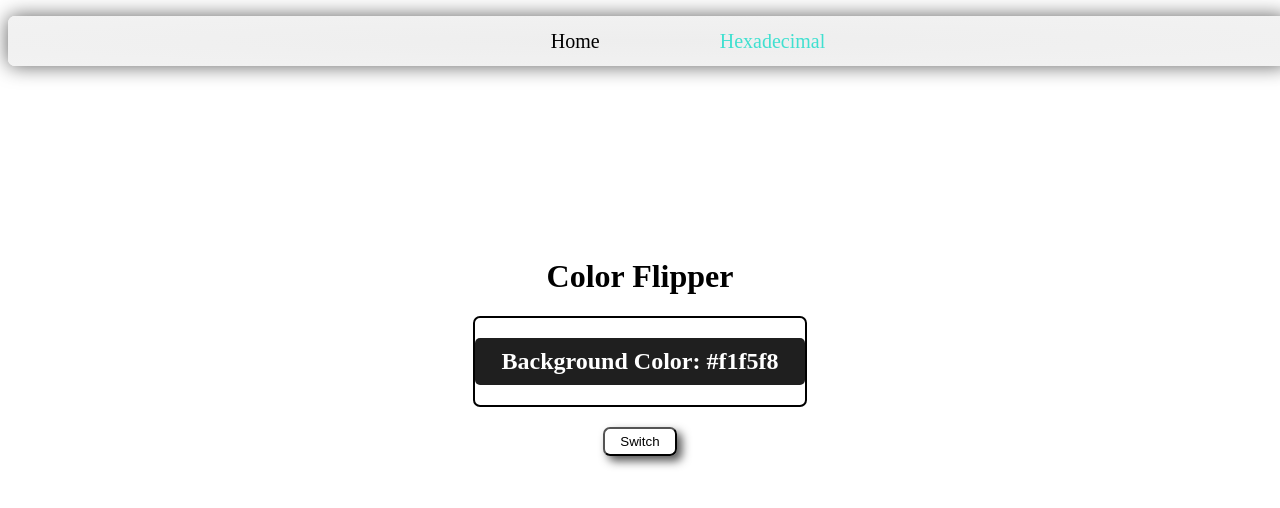
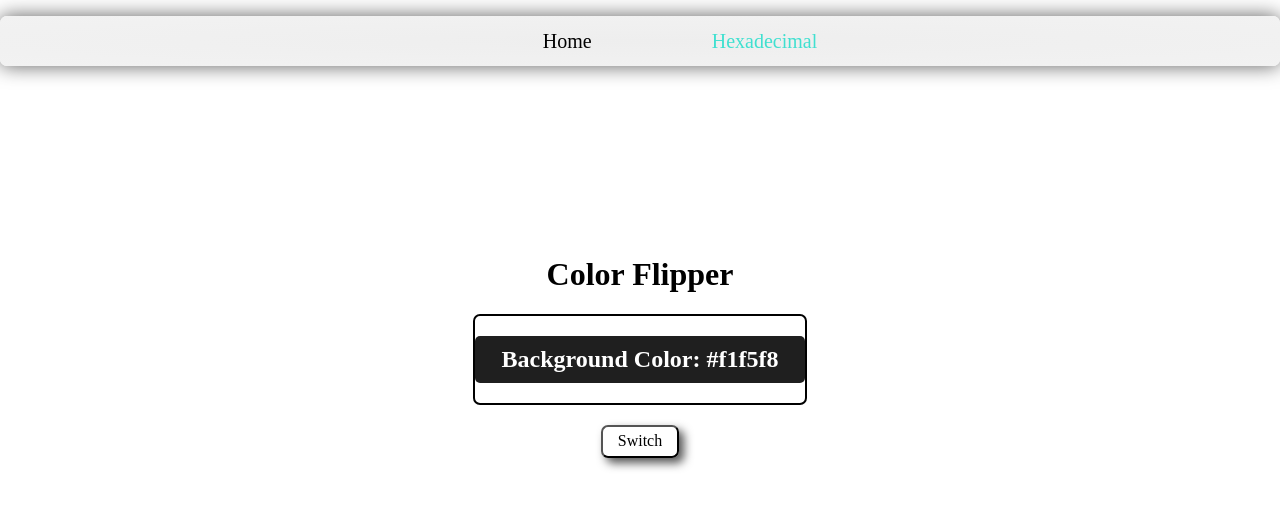
Before and after one commit to YDR102/Color-Flipper, a plain HTML site: page second.html in a window 1280 px wide. Shown: the top 508 px of the page. Drawn offline with nearby package versions, Linux system fonts and the light colour scheme; the site is published under a folder, as on GitHub Pages, so addresses that start at the root find nothing.

Commit message:
Update second.html

```diff
--- a/second.html
+++ b/second.html
@@ -4,7 +4,7 @@
     <meta charset="UTF-8">
     <meta name="viewport" content="width=device-width, initial-scale=1.0">
     <link rel="stylesheet" href="stylos.css">
-    <link rel="stylesheet" href="/normalize.css">
+    <link rel="stylesheet" href="normalize.css">
     <title>color flipper</title>
 </head>
 <body>
```
